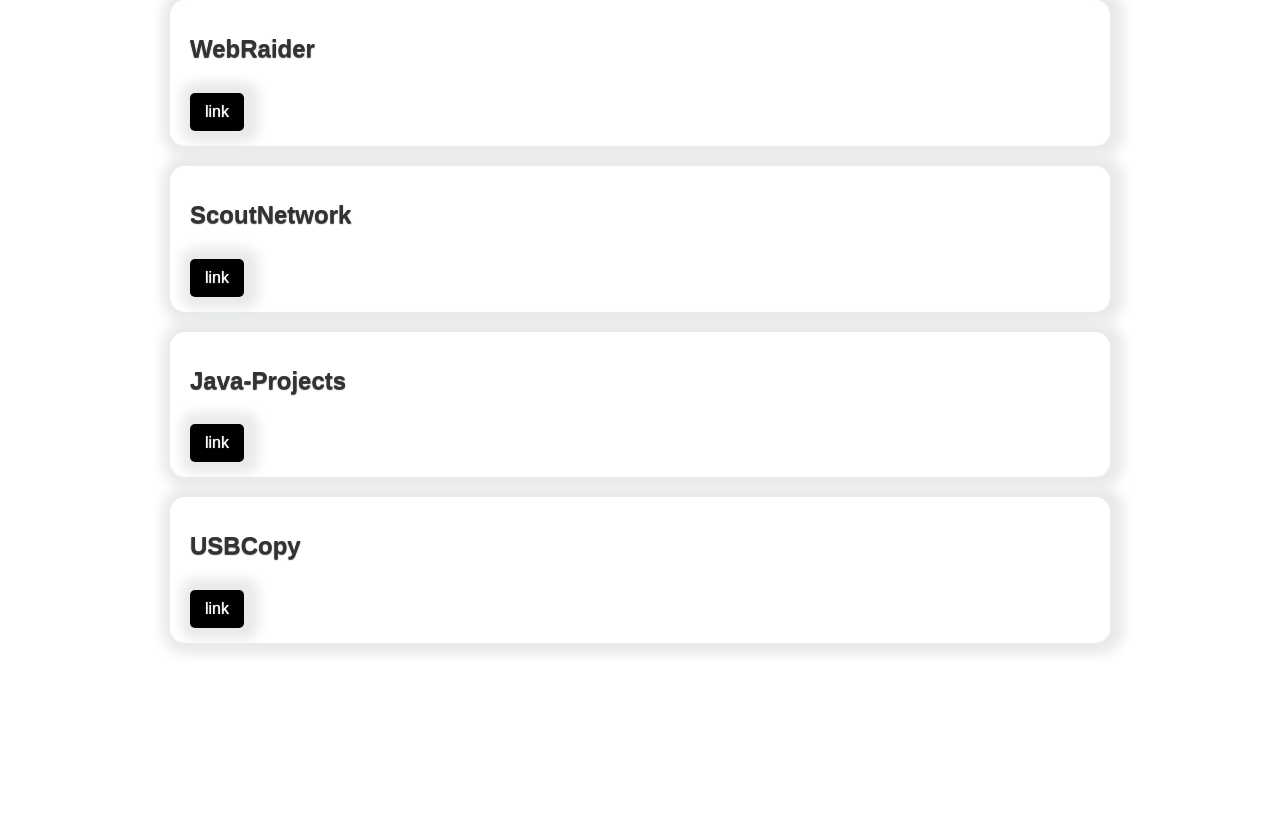
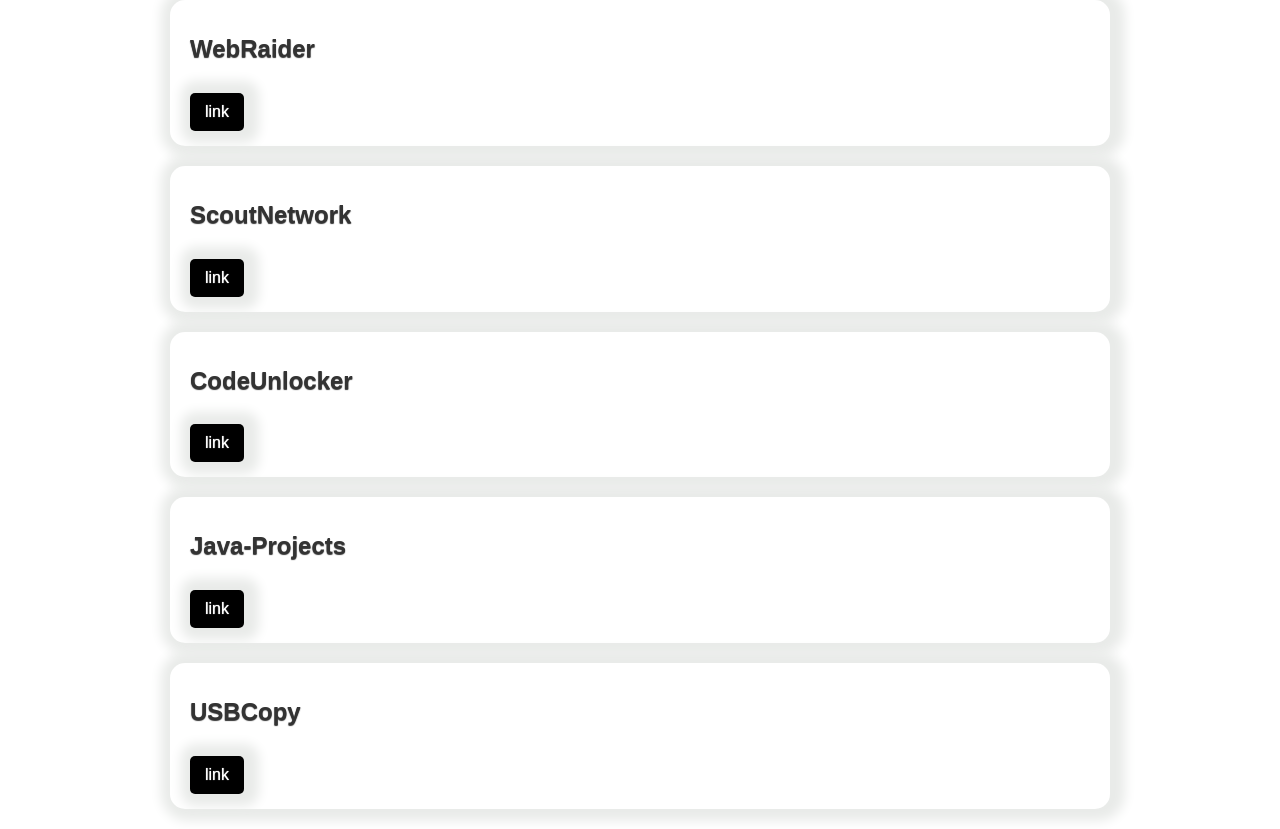
Before and after one commit to Sma1lo/sma1lo.github.io, a plain HTML site: page projects.html in a window 1280 px wide. Shown: the part 70-899 px from the top of the page. Before the commit the page ends 800 px from the top, so only its background shows below. Drawn offline with Linux system fonts and the light colour scheme.

Commit message:
Update projects.html

```diff
--- a/projects.html
+++ b/projects.html
@@ -39,6 +39,12 @@
         <a href="https://github.com/recitative/ScoutNetwork" class="project-link" target="_blank" rel="noopener noreferrer">link</a>
     </div>
 
+   </div>
+ <div class="project">
+        <h2 class="project-title">CodeUnlocker</h2>
+        <a href="https://github.com/recitative/CodeUnlocker" class="project-link" target="_blank" rel="noopener noreferrer">link</a>
+    </div>
+
     <div class="project">
         <h2 class="project-title">Java-Projects</h2>
         <a href="https://github.com/Sma1lo/Java-Projects"
```
